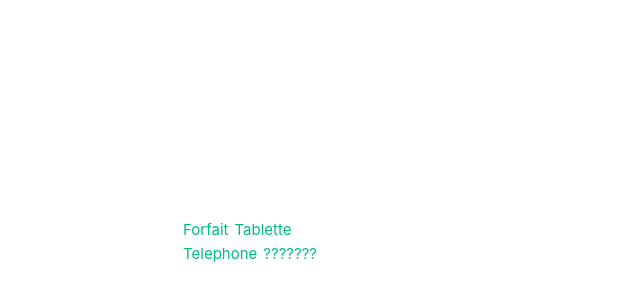
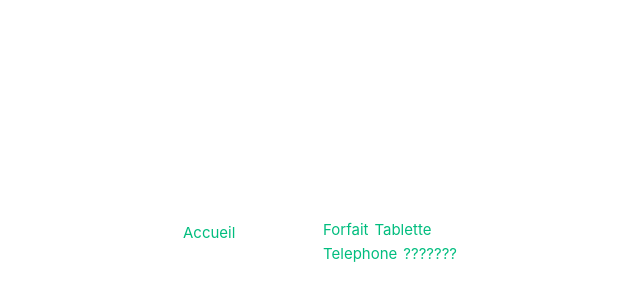
Before and after one commit to roddone/l3sdn-td2, a Vue app: page / in a window 1280 px wide. Shown: the part 158-458 px from the top of the page, without its empty margins (320-960 px from the left). Built offline with nearby package versions, Linux system fonts and the light colour scheme.

Commit message:
HomeButton

```diff
--- a/src/App.vue
+++ b/src/App.vue
@@ -5,6 +5,7 @@ import { RouterLink, RouterView } from 'vue-router'
 </script>
 
 <template>
+  <RouterLink to="/">Accueil</RouterLink>
   <RouterView />
 </template>
 
```
